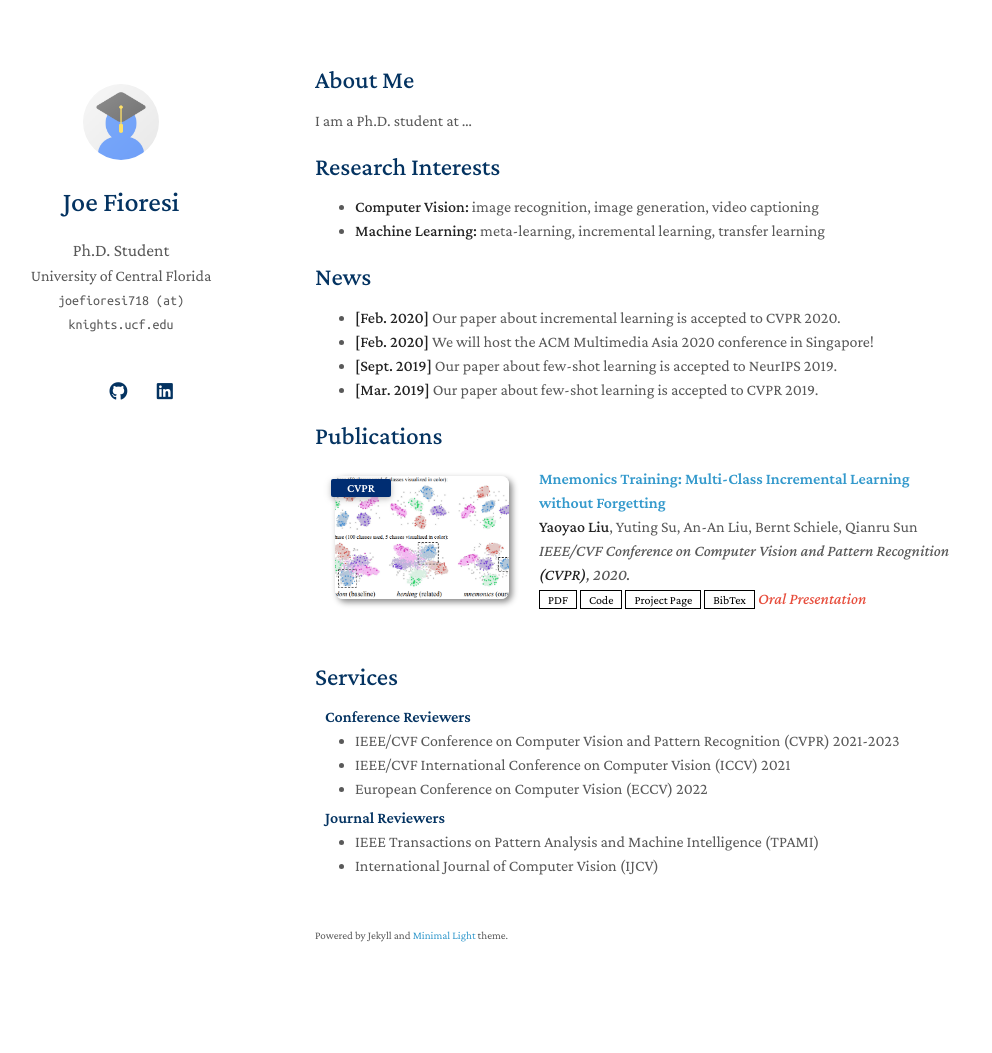
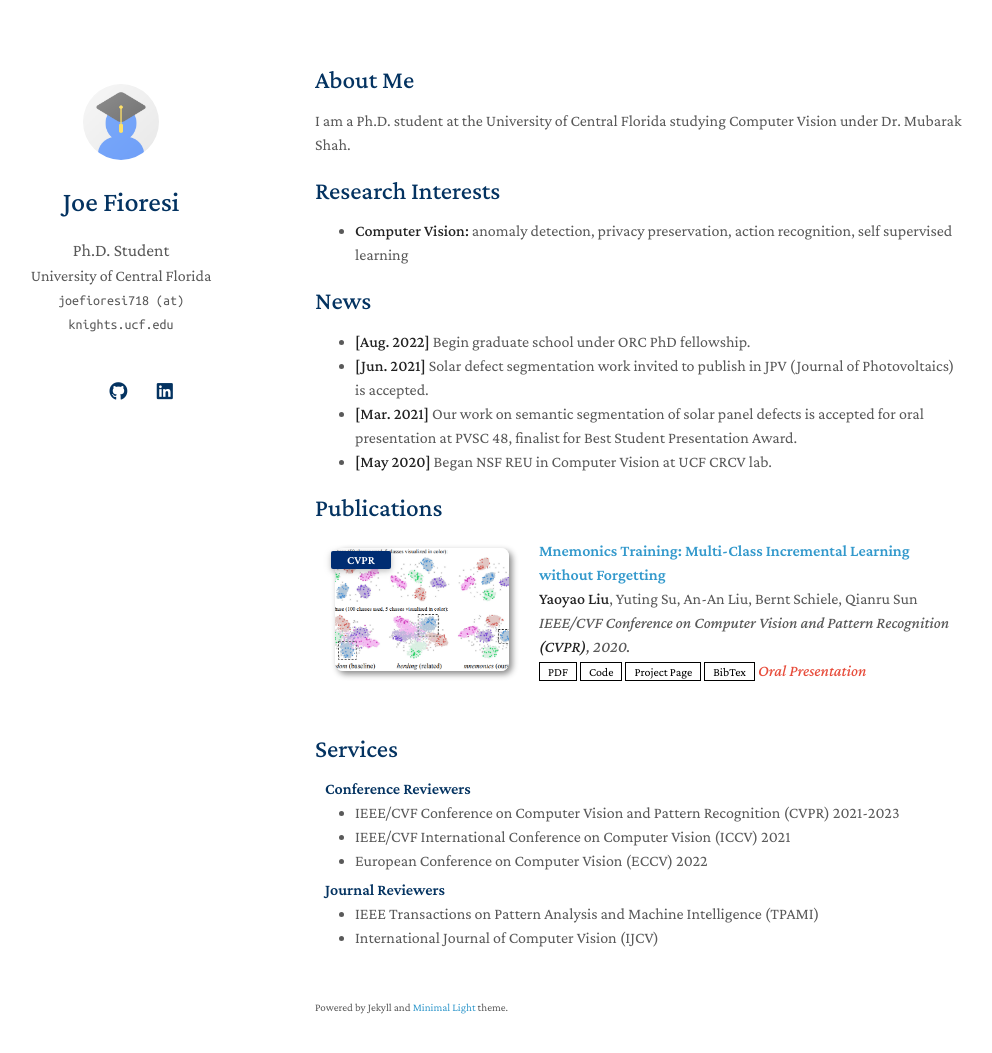
Before and after one commit to joefioresi718/joefioresi718.github.io, a Jekyll site: the page built from index.md, in a window 1280 px wide and 1088 px high. Shown: the top 1053 px of the window, without its empty margins (155-1147 px from the left). Built offline with Jekyll 4.4.1, drawn with Linux system fonts in a browser that asks for light colours; nearby versions of some CDN libraries; a style sheet for code colours, icons or effects is not loaded; our own code applies the rules of GitHub Pages for plain Markdown files.

Commit message:
Update index.md

```diff
--- a/index.md
+++ b/index.md
@@ -4,19 +4,18 @@ layout: homepage
 
 ## About Me
 
-I am a Ph.D. student at ...
+I am a Ph.D. student at the University of Central Florida studying Computer Vision under Dr. Mubarak Shah.
 
 ## Research Interests
 
-- **Computer Vision:** image recognition, image generation, video captioning
-- **Machine Learning:** meta-learning, incremental learning, transfer learning
+- **Computer Vision:** anomaly detection, privacy preservation, action recognition, self supervised learning
 
 ## News
 
-- **[Feb. 2020]** Our paper about incremental learning is accepted to CVPR 2020.
-- **[Feb. 2020]** We will host the ACM Multimedia Asia 2020 conference in Singapore!
-- **[Sept. 2019]** Our paper about few-shot learning is accepted to NeurIPS 2019.
-- **[Mar. 2019]** Our paper about few-shot learning is accepted to CVPR 2019.
+- **[Aug. 2022]** Begin graduate school under ORC PhD fellowship.
+- **[Jun. 2021]** Solar defect segmentation work invited to publish in JPV (Journal of Photovoltaics) is accepted.
+- **[Mar. 2021]** Our work on semantic segmentation of solar panel defects is accepted for oral presentation at PVSC 48, finalist for Best Student Presentation Award.
+- **[May 2020]** Began NSF REU in Computer Vision at UCF CRCV lab.
 
 {% include_relative _includes/publications.md %}
 
```
